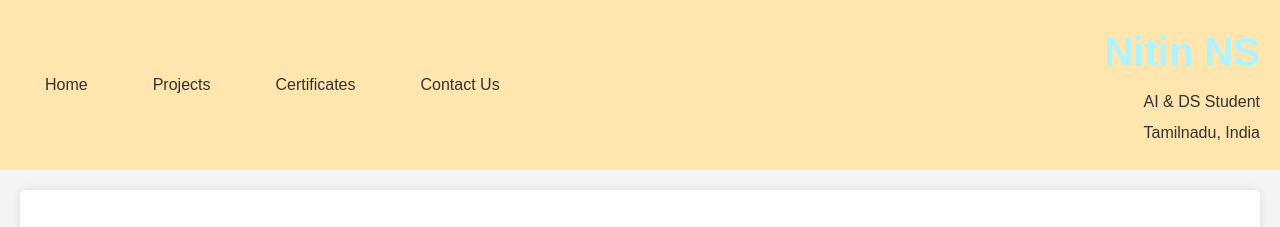
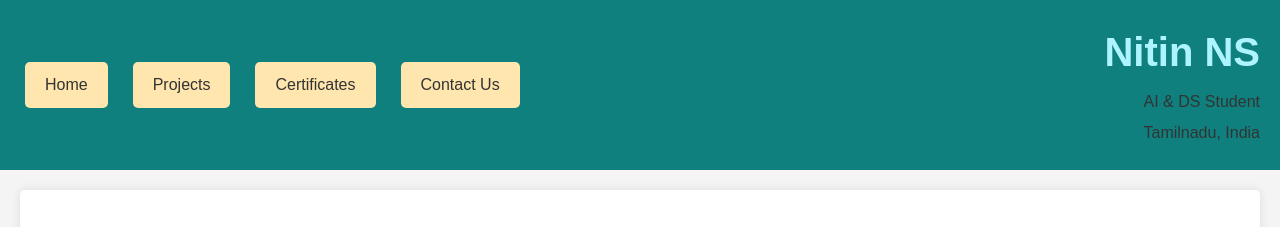
Before and after one commit to Nitin-277/NitinPortfolio, a plain HTML site: page index.html in a window 1280 px wide. Shown: the top 227 px of the page. Drawn offline with Linux system fonts and the light colour scheme.

Commit message:
Update styles.css

```diff
--- a/styles.css
+++ b/styles.css
@@ -11,7 +11,7 @@ header {
     display: flex;
     justify-content: space-between;
     align-items: center;
-    background-color: #ffe5ae; /* Header background color */
+    background-color: #0f807e; /* Header background color */
     color: #333;
     padding: 20px;
 }
```
